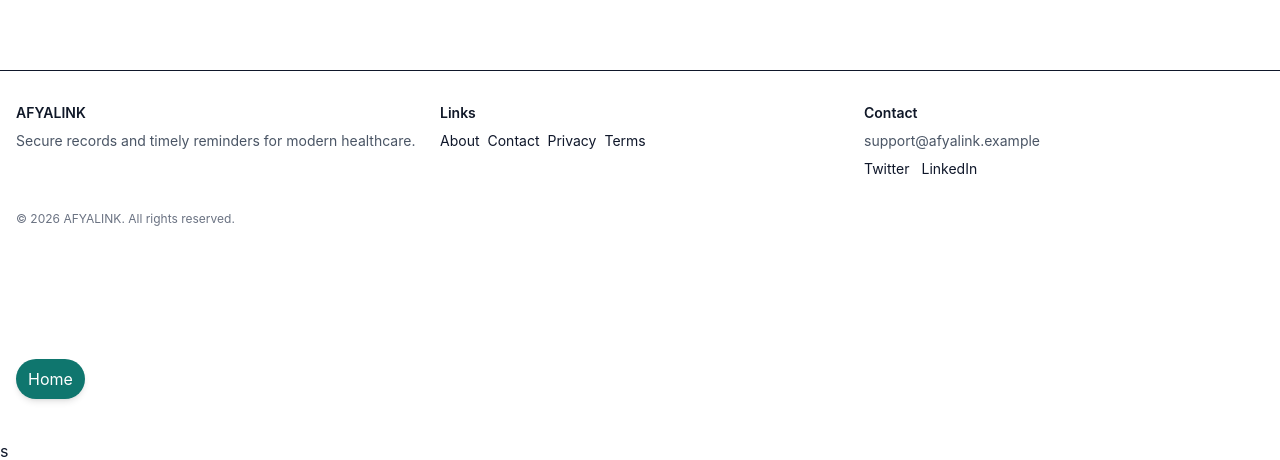
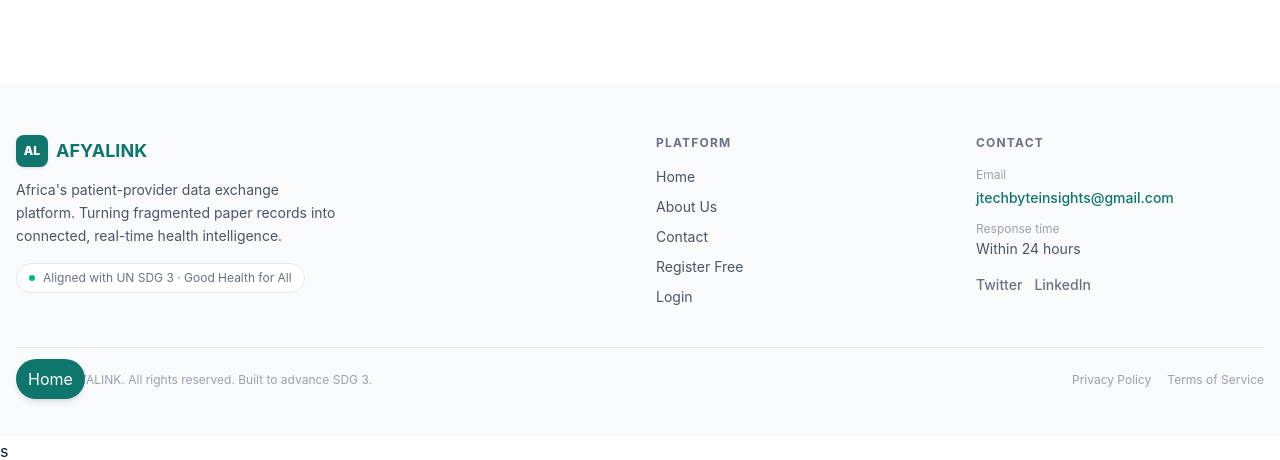
Before and after one commit to kimanithuo1/UNSDGsApps, a React (Vite) app in the folder afyalink-frontend/: page /login in a window 1280 px wide. Shown: the part 385-845 px from the top of the page. Built offline with nearby package versions, Linux system fonts and the light colour scheme; no server answers.

Commit message:
added more vibrance in the footer color using hex

```diff
--- a/afyalink-frontend/src/components/Footer.jsx
+++ b/afyalink-frontend/src/components/Footer.jsx
@@ -2,32 +2,73 @@ import { Link } from 'react-router-dom'
 
 export default function Footer() {
   return (
-    <footer className="mt-12 border-t bg-white">
-      <div className="max-w-7xl mx-auto px-4 py-8">
-        <div className="grid grid-cols-1 md:grid-cols-3 gap-6">
-          <div>
-            <h4 className="text-sm font-semibold text-gray-900">AFYALINK</h4>
-            <p className="mt-2 text-sm text-gray-600">Secure records and timely reminders for modern healthcare.</p>
-          </div>
-          <div>
-            <h4 className="text-sm font-semibold text-gray-900">Links</h4>
-            <div className="mt-2 flex flex-wrap gap-2">
-              <Link to="/about" className="text-sm text-primary hover:underline">About</Link>
-              <Link to="/contact" className="text-sm text-primary hover:underline">Contact</Link>
-              <Link to="/privacy" className="text-sm text-primary hover:underline">Privacy</Link>
-              <Link to="/terms" className="text-sm text-primary hover:underline">Terms</Link>
+    <footer className="mt-16 border-t border-gray-100 bg-gray-50">
+      <div className="max-w-7xl mx-auto px-4 py-12">
+        <div className="grid grid-cols-1 md:grid-cols-4 gap-8">
+
+          {/* Brand */}
+          <div className="md:col-span-2">
+            <div className="flex items-center gap-2">
+              <div className="w-8 h-8 rounded-lg bg-[#0f766e] flex items-center justify-center shadow-sm">
+                <span className="text-white text-xs font-black">AL</span>
+              </div>
+              <span className="text-lg font-bold text-[#0f766e]">AFYALINK</span>
+            </div>
+            <p className="mt-3 text-sm text-gray-600 leading-relaxed max-w-xs">
+              Africa's patient-provider data exchange platform. Turning fragmented paper records into connected, real-time health intelligence.
+            </p>
+            <div className="mt-4 inline-flex items-center gap-2 text-xs text-gray-500 bg-white border border-gray-200 rounded-full px-3 py-1.5">
+              <span className="w-1.5 h-1.5 rounded-full bg-emerald-500"></span>
+              Aligned with UN SDG 3 · Good Health for All
             </div>
           </div>
+
+          {/* Links */}
           <div>
-            <h4 className="text-sm font-semibold text-gray-900">Contact</h4>
-            <p className="mt-2 text-sm text-gray-600">support@afyalink.example</p>
-            <div className="mt-2 flex gap-3">
-              <a className="text-sm text-primary hover:underline" href="#">Twitter</a>
-              <a className="text-sm text-primary hover:underline" href="#">LinkedIn</a>
+            <h4 className="text-xs font-bold uppercase tracking-widest text-gray-500 mb-4">Platform</h4>
+            <div className="space-y-2.5">
+              <Link to="/" className="block text-sm text-gray-600 hover:text-[#0f766e] transition-colors">Home</Link>
+              <Link to="/about" className="block text-sm text-gray-600 hover:text-[#0f766e] transition-colors">About Us</Link>
+              <Link to="/contact" className="block text-sm text-gray-600 hover:text-[#0f766e] transition-colors">Contact</Link>
+              <Link to="/register" className="block text-sm text-gray-600 hover:text-[#0f766e] transition-colors">Register Free</Link>
+              <Link to="/login" className="block text-sm text-gray-600 hover:text-[#0f766e] transition-colors">Login</Link>
+            </div>
+          </div>
+
+          {/* Contact */}
+          <div>
+            <h4 className="text-xs font-bold uppercase tracking-widest text-gray-500 mb-4">Contact</h4>
+            <div className="space-y-3">
+              <div>
+                <div className="text-xs text-gray-400 mb-0.5">Email</div>
+                <a
+                  href="mailto:jtechbyteinsights@gmail.com"
+                  className="text-sm text-[#0f766e] hover:underline font-medium break-all"
+                >
+                  jtechbyteinsights@gmail.com
+                </a>
+              </div>
+              <div>
+                <div className="text-xs text-gray-400 mb-0.5">Response time</div>
+                <div className="text-sm text-gray-600">Within 24 hours</div>
+              </div>
+              <div className="flex gap-3 pt-1">
+                <a href="#" className="text-sm text-gray-500 hover:text-[#0f766e] transition-colors font-medium">Twitter</a>
+                <a href="#" className="text-sm text-gray-500 hover:text-[#0f766e] transition-colors font-medium">LinkedIn</a>
+              </div>
             </div>
           </div>
         </div>
-        <div className="mt-8 text-xs text-gray-500">© {new Date().getFullYear()} AFYALINK. All rights reserved.</div>
+
+        <div className="mt-10 pt-6 border-t border-gray-200 flex flex-col md:flex-row justify-between items-center gap-3">
+          <div className="text-xs text-gray-400">
+            © {new Date().getFullYear()} AFYALINK. All rights reserved. Built to advance SDG 3.
+          </div>
+          <div className="flex gap-4">
+            <Link to="/privacy" className="text-xs text-gray-400 hover:text-gray-600 transition-colors">Privacy Policy</Link>
+            <Link to="/terms" className="text-xs text-gray-400 hover:text-gray-600 transition-colors">Terms of Service</Link>
+          </div>
+        </div>
       </div>
     </footer>
   )
```
